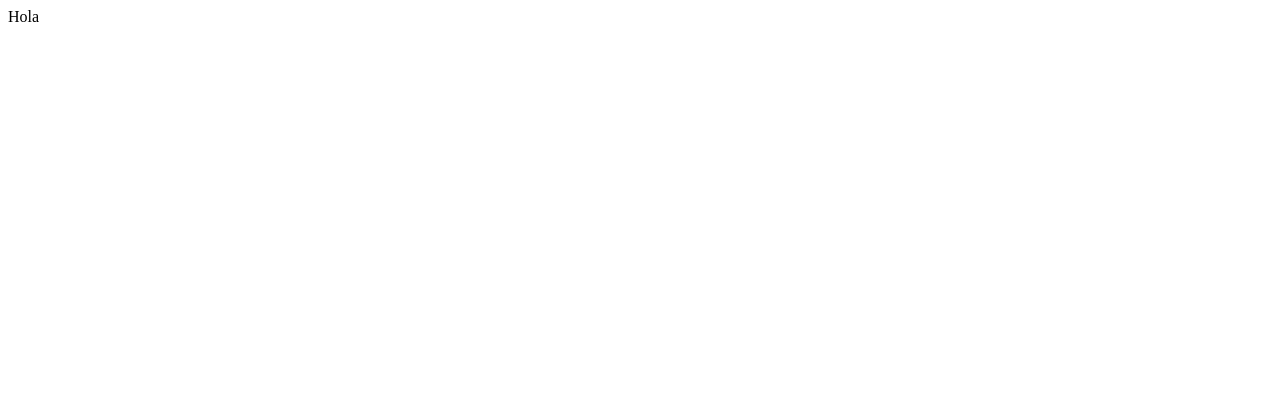
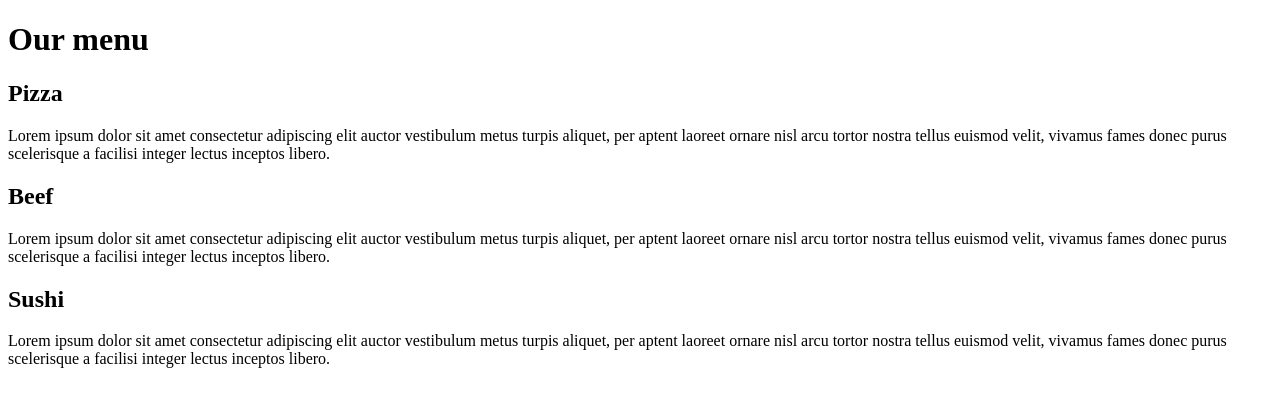
Before and after one commit to martinpoower/coursera-assignments.io, a plain HTML site: page module2-solution/index.html in a window 1280 px wide. Drawn offline with Linux system fonts and the light colour scheme.

Commit message:
Update index.html

```diff
--- a/module2-solution/index.html
+++ b/module2-solution/index.html
@@ -1 +1,43 @@
-Hola
+<!DOCTYPE html>
+<html lang="en" dir="ltr">
+  <head>
+    <meta charset="utf-8">
+    <meta name="viewport" content="width=device-width, initial-scale=1">
+    <title>Assignment Solution for Module 2</title>
+    <link rel="stylesheet" href="style.css">
+    <link rel="preconnect" href="https://fonts.gstatic.com">
+    <link href="https://fonts.googleapis.com/css2?family=Noto+Sans+JP&display=swap" rel="stylesheet">
+  </head>
+  <body>
+    <h1>Our menu</h1>
+    <div>
+      <section id="section_1">
+        <h2>Pizza</h2>
+        <p>
+          Lorem ipsum dolor sit amet consectetur adipiscing elit auctor vestibulum metus
+          turpis aliquet, per aptent laoreet ornare nisl arcu tortor nostra tellus euismod
+          velit, vivamus fames donec purus scelerisque a facilisi integer lectus inceptos
+          libero.
+        </p>
+      </section>
+      <section id="section_2">
+        <h2>Beef</h2>
+        <p>
+          Lorem ipsum dolor sit amet consectetur adipiscing elit auctor vestibulum metus
+          turpis aliquet, per aptent laoreet ornare nisl arcu tortor nostra tellus euismod
+          velit, vivamus fames donec purus scelerisque a facilisi integer lectus inceptos
+          libero.
+        </p>
+      </section>
+      <section id="section_3">
+        <h2>Sushi</h2>
+        <p>
+          Lorem ipsum dolor sit amet consectetur adipiscing elit auctor vestibulum metus
+          turpis aliquet, per aptent laoreet ornare nisl arcu tortor nostra tellus euismod
+          velit, vivamus fames donec purus scelerisque a facilisi integer lectus inceptos
+          libero.
+        </p>
+      </section>
+    </div>
+  </body>
+</html>
```
